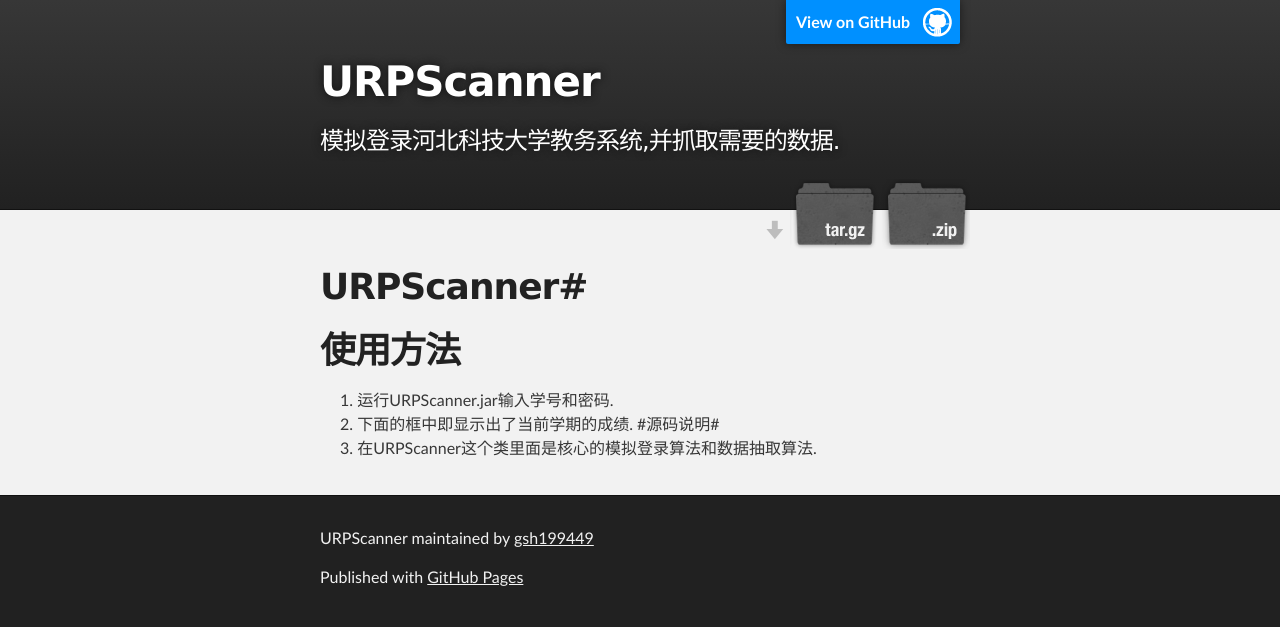
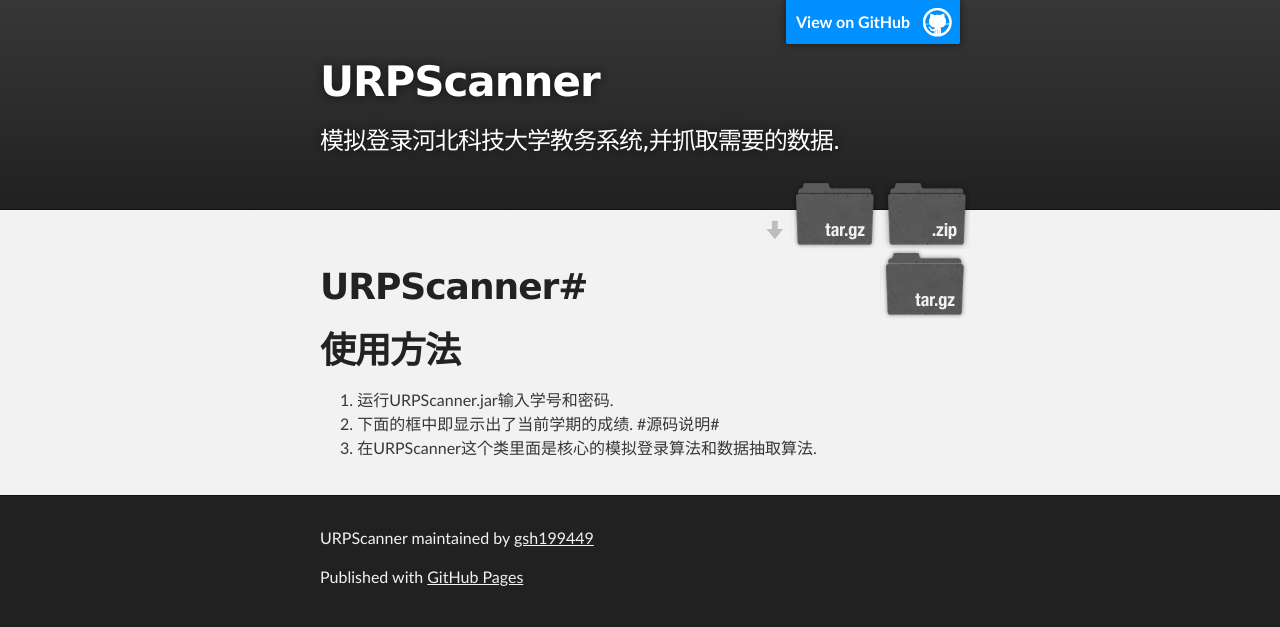
Before and after one commit to tan345627190/URPScanner, a plain HTML site: page index.html in a window 1280 px wide. Drawn offline with Linux system fonts and the light colour scheme.

Commit message:
添加了Jar的下载连接

```diff
--- a/index.html
+++ b/index.html
@@ -24,6 +24,7 @@
             <section id="downloads">
               <a class="zip_download_link" href="https://github.com/gsh199449/URPScanner/zipball/master">Download this project as a .zip file</a>
               <a class="tar_download_link" href="https://github.com/gsh199449/URPScanner/tarball/master">Download this project as a tar.gz file</a>
+               <a class="tar_download_link" href="https://github.com/gsh199449/URPScanner/blob/master/bin/URPScanner.jar">Download the Runnable Jar File</a>
             </section>
         </header>
     </div>
```
